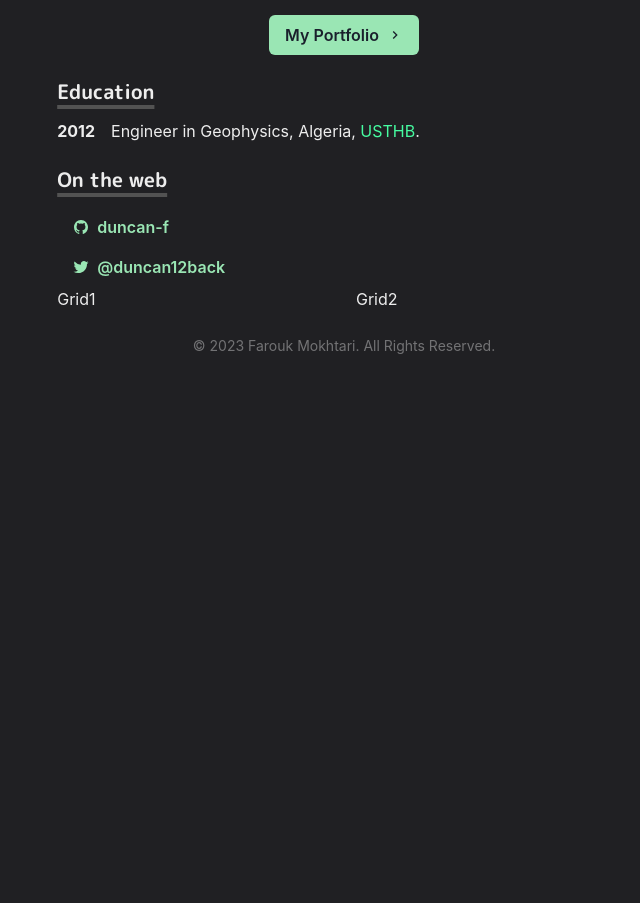
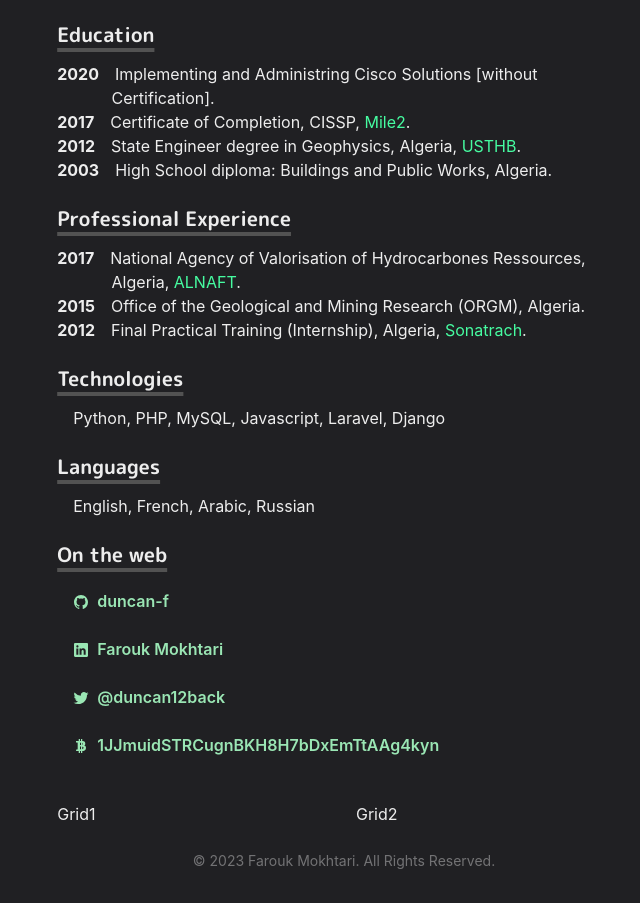
Before and after one commit to duncan-f/portfolio, a Next.js app: page / in a window 1280 px wide. Shown: the part 380-1283 px from the top of the page, without its empty margins (296-936 px from the left). Before the commit the page ends 800 px from the top, so only its background shows below. Built offline with nearby package versions, Linux system fonts and the light colour scheme.

Commit message:
updated homepage & added a footer

```diff
--- a/src/components/footer.js
+++ b/src/components/footer.js
@@ -2,7 +2,13 @@
 
 const Footer = () => {
   return (
-    <Box mt={15} align="center" opacity={0.4} fontSize="sm">
+    <Box
+      mt={15}
+      align="center"
+      opacity={0.4}
+      fontSize="sm"
+      flexShrink={0}
+    >
       &copy; {new Date().getFullYear()} Farouk Mokhtari. All Rights Reserved.
     </Box>
   )
--- a/src/components/navbar.js
+++ b/src/components/navbar.js
@@ -87,6 +87,7 @@
             <Menu isLazy id="navbar-menu">
               <MenuButton as={IconButton} icon={<HamburgerIcon />} variant="outline" aria-label="Options" />
               <MenuList>
+                <MenuItem as={MenuLink} href="/">About</MenuItem>
                 <MenuItem as={MenuLink} href="/works">Works</MenuItem>
                 <MenuItem as={Link} href="https://duncan-f.github.io/" target="_blank">Blog</MenuItem>
               </MenuList>
--- a/src/pages/index.js
+++ b/src/pages/index.js
@@ -20,6 +20,8 @@
 import {
   IoLogoTwitter,
   IoLogoGithub,
+  IoLogoBitcoin,
+  IoLogoLinkedin
 } from 'react-icons/io5';
 
 const Home = () => {
@@ -34,7 +36,7 @@
       >
         <Box flexGrow={1}>
           <Heading as="h2" variant="page-title">Farouk Mokhtari</Heading>
-          <p>I&apos;m a Geophysics Engineer and a self-taught web developer passionate about Cyber Security, Ethical Hacking and CTFs.</p>
+          <p>Engineer, Web Developer, Bug Bounty Hunter (Trying to)</p>
         </Box>
         <Box
           flexShrink={0}
@@ -58,7 +60,7 @@
 
       <Section delay={0.1}>
         <Heading as="h3" variant="section-title">About Me</Heading>
-        <Paragraph>Lorem ipsum dolor sit amet, consectetur adipiscing elit, sed do eiusmod tempor incididunt ut labore et dolore magna aliqua. Ut enim ad minim veniam, quis nostrud exercitation ullamco laboris nisi ut aliquip ex ea commodo consequat.</Paragraph>
+        <Paragraph>I&apos;m a Geophysics Engineer and a self-taught web developer passionate about Cyber Security, Ethical Hacking and CTFs.</Paragraph>
 
         <Box align="center" my={4}>
           <NextLink href="/works">
@@ -71,40 +73,113 @@
       <Section delay={0.2}>
         <Heading as="h3" variant="section-title">Education</Heading>
         <Bio>
+          <BioYear>2020</BioYear>
+          Implementing and Administring Cisco Solutions [without Certification].
+        </Bio>
+
+        <Bio>
+          <BioYear>2017</BioYear>
+          Certificate of Completion, CISSP, {' '}
+          <Link href="https://www.mile2.com/" target="_blank">Mile2</Link>.
+        </Bio>
+
+        <Bio>
           <BioYear>2012</BioYear>
-          Engineer in Geophysics, Algeria, {' '}
+          State Engineer degree in Geophysics, Algeria, {' '}
           <Link href="https://www.usthb.dz/" target="_blank">USTHB</Link>.
+        </Bio>
+
+        <Bio>
+          <BioYear>2003</BioYear>
+          High School diploma: Buildings and Public Works, Algeria.
         </Bio>
       </Section>
 
       <Section delay={0.3}>
+        <Heading as="h3" variant="section-title">Professional Experience</Heading>
+        <Bio>
+          <BioYear>2017</BioYear>
+          National Agency of Valorisation of Hydrocarbones Ressources, Algeria, {' '}
+          <Link href="https://www.alnaft.dz/" target="_blank">ALNAFT</Link>.
+        </Bio>
+
+        <Bio>
+          <BioYear>2015</BioYear>
+          Office of the Geological and Mining Research (ORGM), Algeria.
+        </Bio>
+
+        <Bio>
+          <BioYear>2012</BioYear>
+          Final Practical Training (Internship), Algeria, {' '}
+          <Link href="https://www.sonatrach.dz/" target="_blank">Sonatrach</Link>.
+        </Bio>
+      </Section>
+
+      <Section delay={0.4}>
+        <Heading as="h3" variant="section-title">Technologies</Heading>
+        <Paragraph>
+          Python, PHP, MySQL, Javascript, Laravel, Django
+        </Paragraph>
+      </Section>
+
+      <Section delay={0.5}>
+        <Heading as="h3" variant="section-title">Languages</Heading>
+        <Paragraph>
+          English, French, Arabic, Russian
+        </Paragraph>
+      </Section>
+
+      <Section delay={0.5}>
         <Heading as="h3" variant="section-title">On the web</Heading>
         <List>
           <ListItem>
             <Link href="https://github.com/duncan-f" target="_blank">
               <Button
+                mb={2}
                 variant="ghost"
                 colorScheme="green"
                 leftIcon={<Icon as={IoLogoGithub} />}
               >duncan-f</Button>
             </Link>
           </ListItem>
+
           <ListItem>
-            <Link href="http://twitter.com/duncan12back" target="_blank">
+            <Link href="https://www.linkedin.com/in/farouk-mokhtari-560133188" target="_blank">
               <Button
+                mb={2}
+                variant="ghost"
+                colorScheme="green"
+                leftIcon={<Icon as={IoLogoLinkedin} />}
+              >Farouk Mokhtari</Button>
+            </Link>
+          </ListItem>
+
+          <ListItem>
+            <Link href="https://twitter.com/duncan12back" target="_blank">
+              <Button
+                mb={2}
                 variant="ghost"
                 colorScheme="green"
                 leftIcon={<Icon as={IoLogoTwitter} />}
               >@duncan12back</Button>
             </Link>
           </ListItem>
+
+          <ListItem>
+              <Button
+                mb={9}
+                variant="ghost"
+                colorScheme="green"
+                leftIcon={<Icon as={IoLogoBitcoin} />}
+              >1JJmuidSTRCugnBKH8H7bDxEmTtAAg4kyn</Button>
+          </ListItem>
         </List>
 
         <SimpleGrid columns={[1, 2, 2]} gap={6}>
-          <GridItem href="https://youtube.com/dunCan" title="dunCan">
+          <GridItem href="https://youtube.com/dunCan" title="Title 1">
             Grid1
           </GridItem>
-          <GridItem href="https://youtube.com/dunCan" title="dunCan">
+          <GridItem href="https://youtube.com/dunCan" title="Title 2">
             Grid2
           </GridItem>
         </SimpleGrid>
```
